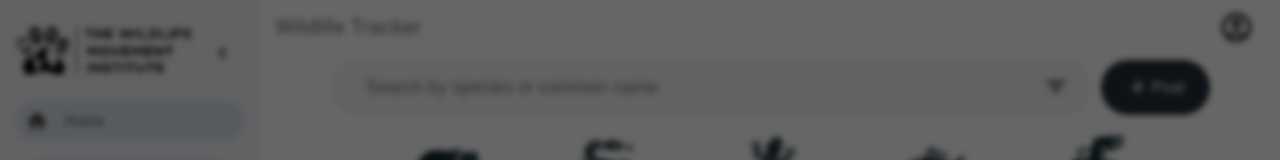
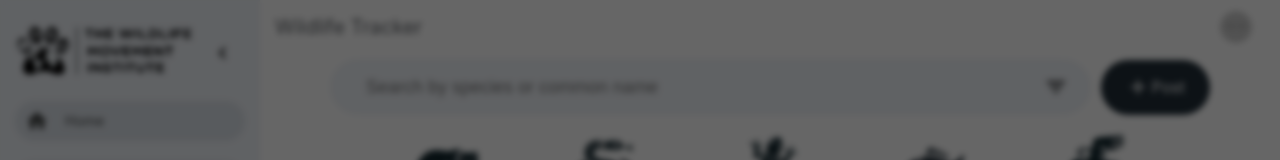
Before and after one commit to The-Enforcers/WildLife-Tracker-Repo-JIC4125, a React (Create React App) app in the folder frontend/: page / in a window 1280 px wide. Shown: the top 160 px of the page. Built offline with nearby package versions, Linux system fonts and the light colour scheme; no server answers.

Commit message:
Fix default user avatar image in Navbar component

```diff
--- a/frontend/src/components/NavBar/Navbar.js
+++ b/frontend/src/components/NavBar/Navbar.js
@@ -57,7 +57,7 @@ const Navbar = () => {
               aria-expanded={open ? "true" : undefined}
             >
               <Avatar
-                src={user?.picture || ""}
+                src={user?.picture || "https://via.placeholder.com/150"}
                 alt={user?.displayName || "User Avatar"}
                 sx={{ width: 32, height: 32, bgcolor: "white" }}
               >
```
